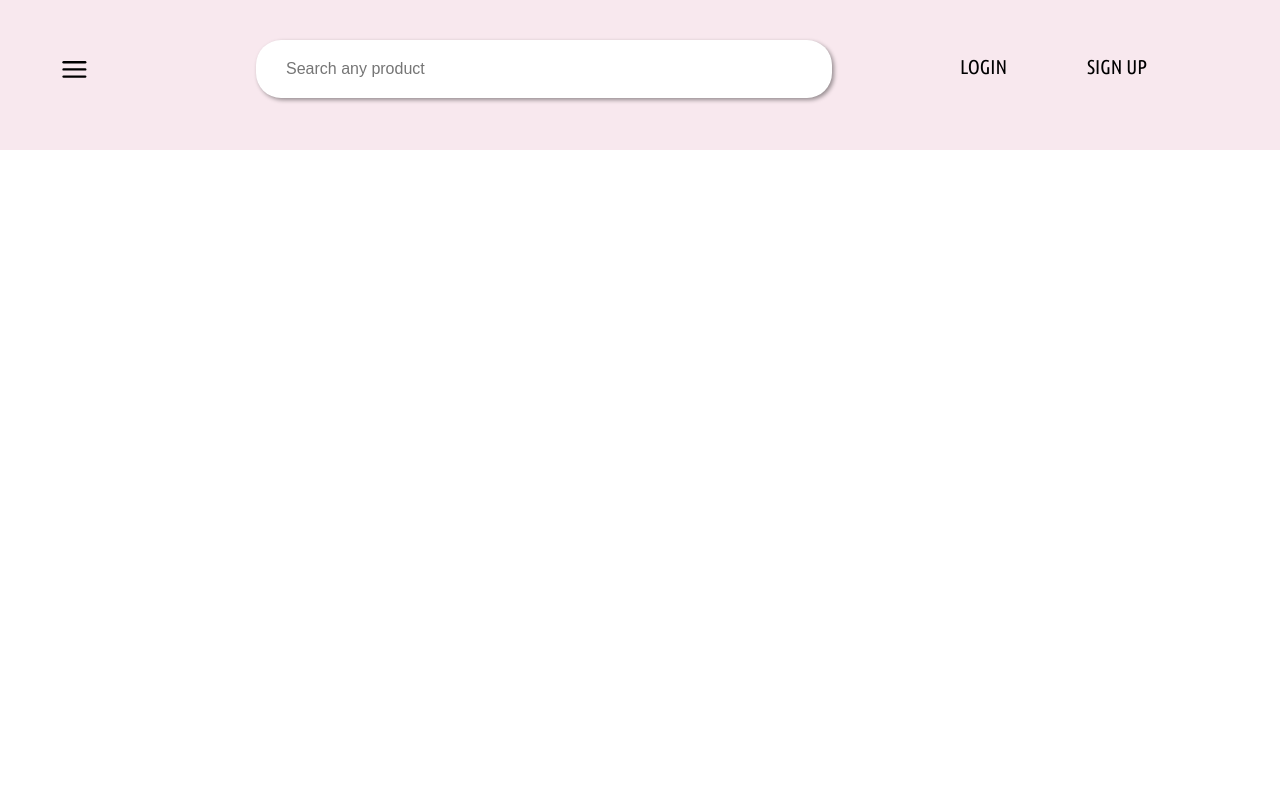
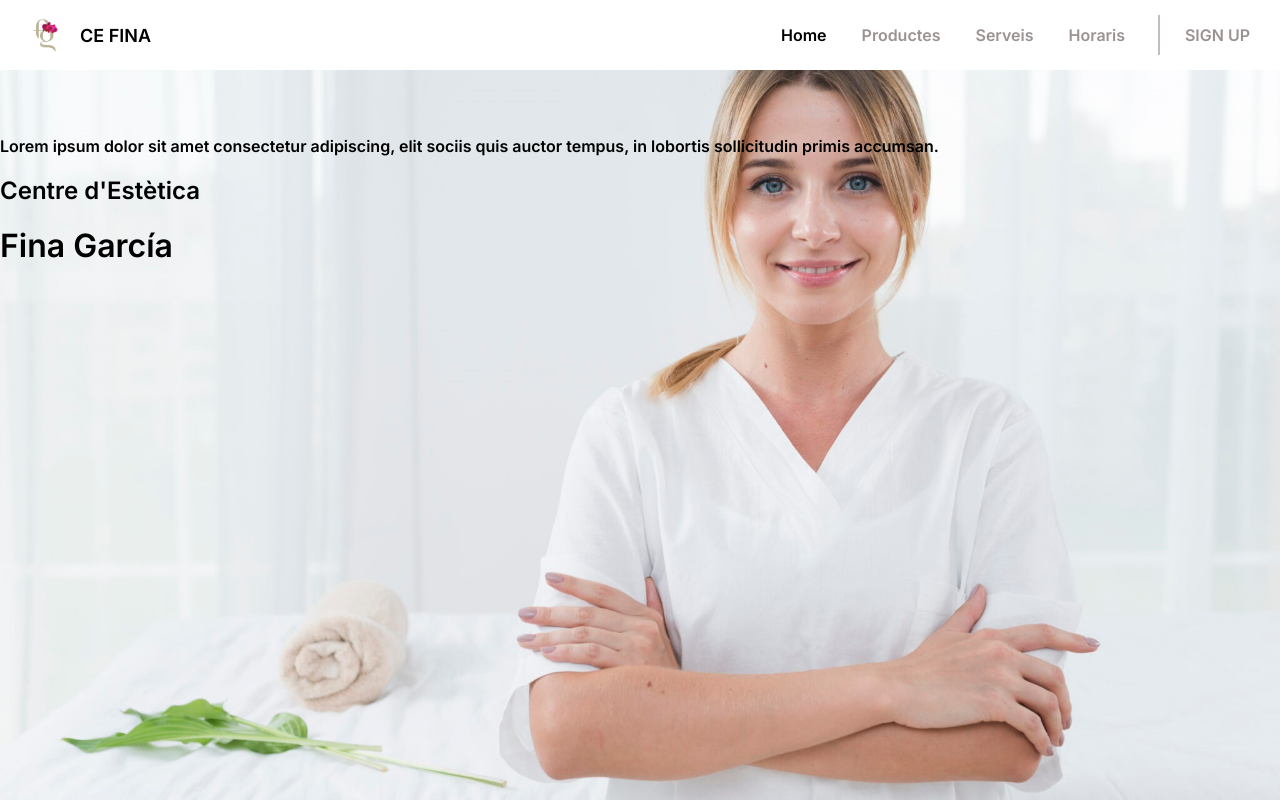
Before and after one commit to ericsubirana/EsteticaConnect, a React (Create React App) app in the folder front/: page / in a window 1280 px wide. Built offline with nearby package versions, Linux system fonts and the light colour scheme.

Commit message:
header updated

```diff
--- a/front/public/index.html
+++ b/front/public/index.html
@@ -8,7 +8,7 @@
       name="description"
       content="Web site created using create-react-app"
     />
-    <link href="https://fonts.googleapis.com/css2?family=Ubuntu+Condensed&display=swap" rel="stylesheet">
+    <link href="https://fonts.googleapis.com/css2?family=Inter:wght@600&family=Ubuntu+Condensed&display=swap" rel="stylesheet">
     <!--
       manifest.json provides metadata used when your web app is installed on a
       user's mobile device or desktop. See https://developers.google.com/web/fundamentals/web-app-manifest/
--- a/front/src/App.css
+++ b/front/src/App.css
@@ -1,3 +1,6 @@
 .app{
-    font-family: 'Ubuntu Condensed', sans-serif;
+    font-family: 'Inter', sans-serif;
 }
+body{
+    margin: 0px;
+}
--- a/front/src/components/header/Header.js
+++ b/front/src/components/header/Header.js
@@ -1,20 +1,25 @@
-import React from 'react'
+import React, { useState } from 'react'
 import Sidebar from './sidebar/Sidebar'
 import Searchbar from './searchbar/Searchbar';
 import LogInLogOut from './logInLogOut/LogInLogOut';
 import { useAuth } from '../../context/AuthContext';
 
 import "./header.css";
+import img from '../../assets/f.png';
 
-function Header() {
+function Header(props) {
 
-  const {user, logout} = useAuth();
-
+  const { user, logout } = useAuth();
+  //<Sidebar user={user} />
+  //<Searchbar />
+  const page = props.page;
   return (
     <div className='header'>
-        <Sidebar user={user} />
-        <Searchbar />
-        <LogInLogOut user={user} logout={logout}/>
+      <div className='name'>
+        <img src={img} alt='logo' className='logo' />
+        <p className='title'>CE FINA</p>
+      </div>
+      <LogInLogOut user={user} logout={logout} page={page} />
     </div>
   )
 }
--- a/front/src/components/header/header.css
+++ b/front/src/components/header/header.css
@@ -1,8 +1,26 @@
 .header{
-    background-color: #F8E8EE;
+    background-color: #ffffff;
     width: 100%;
-    height: 150px;
-    position: fixed;
+    height: 70px;
+    position: absolute;
     top: 0;
     left: 0;
 }
+
+.name{
+    position: absolute;
+    display: flex;
+    margin-top: 10px;
+}
+
+.title{
+    font-size: 18px;
+    margin-left: 10px;
+    margin-top: 15px;
+}
+
+.logo{
+    width: 50px;
+    height: 50px;
+    margin-left: 20px;
+}
--- a/front/src/components/header/logInLogOut/LogInLogOut.js
+++ b/front/src/components/header/logInLogOut/LogInLogOut.js
@@ -3,7 +3,7 @@ import { Link } from 'react-router-dom';
 import "./loginlogout.css"
 
 function logInLogOut(props) {
-    const {user, logout} = props;
+    const { user, logout, page } = props;
 
     function logoutPage() {
         logout()
@@ -12,16 +12,35 @@ function logInLogOut(props) {
     return (
         <div className='loginlogout'>
             {!user && (
-                <div>
-                    <Link className='login' to={"/login"}>LOGIN</Link>
-                    <Link className='register' to={"/register"}>SIGN UP</Link>
-                </div>
+                <>
+                    <div className='leftside'>
+                        <Link className={page === 'home' ? 'homeNow' : 'home'} to={"/home"}>Home</Link>
+                        <Link className='productes' to={"/productes"}>Productes</Link>
+                        <Link className='serveis' to={"/serveis"}>Serveis</Link>
+                        <Link className='horaris' to={"/horaris"}>Horaris</Link>
+                    </div>
+                    <div className="line"></div>
+                    <div className='rightside'>
+                        <Link className='register' to={"/register"}>SIGN UP</Link>
+                    </div>
+                </>
             )}
             {user && (
-                <div>
-                    <Link className='profile' to={"/profile"}>PROFILE</Link>
-                    <Link className='logout' onClick={logoutPage} to={"/home"}>LOGOUT</Link>
-                </div>
+                <>
+                    <div className='leftside'>
+                        <Link className={page === 'home' ? 'homeNow' : 'home'} to={"/home"}>Home</Link>
+                        <Link className='productes' to={"/productes"}>Productes</Link>
+                        <Link className='serveis' to={"/serveis"}>Serveis</Link>
+                        <Link className='horaris' to={"/horaris"}>Horaris</Link>
+                        <Link className='profile' to={"/profile"}>Perfil</Link>
+                        <Link className='carret' to={"/carret"}>Carret</Link>
+                    </div>
+                    <div className="line"></div>
+                    <div className='rightside'>
+                        <Link className='logout' onClick={logoutPage} to={"/home"}>LOG OUT</Link>
+                    </div>
+                </> //LOGOUT!!!!!!!!!
+
             )}
         </div>
     )
--- a/front/src/components/header/logInLogOut/loginlogout.css
+++ b/front/src/components/header/logInLogOut/loginlogout.css
@@ -1,47 +1,108 @@
 .loginlogout{
-    position: fixed;
-    margin-left: 75%;
-    margin-top: 55px;
+    position: relative;
+    margin-top: 25px;
+    text-align: right;
+    display:flex;
 }
 
-.login{
-    font-size: 20px;
-    margin-right: 80px;
-    display: inline-block;
-    text-decoration: none;
-    margin-bottom: 15px;
-    color: black;
+.rightside{
+    position: absolute;
+    right: 30px;
+}
+
+.leftside{
+    position: absolute;
+    right: 120px
 }
 
 .register{
-    font-size: 20px;
-    margin-right: 20px;
-    display: inline-block;
+    text-decoration: none;
+    color: #9B9292;
+    font-size: medium;
+    position: relative;
+}
+
+.home{
+    text-decoration: none;
+    color: #9B9292;
+    font-size: medium;
+    position: relative;
+    margin-right: 35px;
+}
+
+.homeNow{
     text-decoration: none;
     color: black;
+    font-size: medium;
+    position: relative;
+    margin-right: 35px;
+}
+
+.productes{
+    text-decoration: none;
+    color: #9B9292;
+    font-size: medium;
+    position: relative;
+    margin-right: 35px;
+}
+
+.serveis{
+    text-decoration: none;
+    color: #9B9292;
+    font-size: medium;
+    position: relative;
+    margin-right: 35px;
+}
+
+.horaris{
+    text-decoration: none;
+    color: #9B9292;
+    font-size: medium;
+    position: relative;
+    margin-right: 35px;
+}
+
+.line{
+    width: 2px;
+    height: 40px;
+    background-color: #c5bcbc;
+    margin-top: -5px;
+    position: absolute;
+    right: 120px;
+    margin-top: -10px;
+}
+
+.carret{
+    text-decoration: none;
+    color: #9B9292;
+    font-size: medium;
+    position: relative;
+    margin-right: 20px;
+}
+
+.profile{
+    text-decoration: none;
+    color: #9B9292;
+    font-size: medium;
+    position: relative;
+    margin-right: 30px;
 }
 
 .logout{
-    font-size: 20px;
-    margin-right: 80px;
-    display: inline-block;
     text-decoration: none;
-    margin-bottom: 15px;
-    color: black;
-}
-
-.profile{
-    font-size: 20px;
-    margin-right: 20px;
-    display: inline-block;
-    text-decoration: none;
-    color: black;
-}
-
-.login:hover{
-    cursor:pointer;
+    color: #9B9292;
+    font-size: medium;
+    position: relative;
 }
 
 .register:hover{
     cursor:pointer;
 }
+
+.profile:hover{
+    cursor:pointer;
+}
+
+.logout:hover{
+    cursor:pointer;
+}
--- a/front/src/pages/Home.js
+++ b/front/src/pages/Home.js
@@ -1,10 +1,17 @@
 import React from 'react'
 import Header from '../components/header/Header'
 
+import "./home.css";
+
 function Home() {
   return (
-    <div>
-        <Header />
+    <div className='homePage'>
+        <Header page="home" />
+        <div className='text'>
+          <p>Lorem ipsum dolor sit amet consectetur adipiscing, elit sociis quis auctor tempus, in lobortis sollicitudin  primis accumsan.</p>
+          <h2>Centre d'Estètica</h2>
+          <h1>Fina García</h1>
+        </div>
     </div>
   )
 }
--- /dev/null
+++ b/front/src/pages/home.css
@@ -0,0 +1,26 @@
+.homePage{
+    background-image: url('../assets/homeBack.jpg');
+    background-size: cover;
+    background-position: center;
+    width: 100%;
+    height: 100vh;
+    display: flex;
+}
+
+@media (max-width: 768px) {
+    .home {
+        margin-top: 20px;
+    }
+  }
+
+.text{
+    margin-top: 120px;
+}
+/*width: 100%;
+    height: 100vh;
+
+    background-repeat: no-repeat;*/
+/*background-image: url('../assets/homeBack.jpg');
+    background-size: cover;
+    background-position: center;
+    background-repeat: no-repeat;*/
```
Also changed, not shown: front/src/assets/homeBack.jpg (added).
